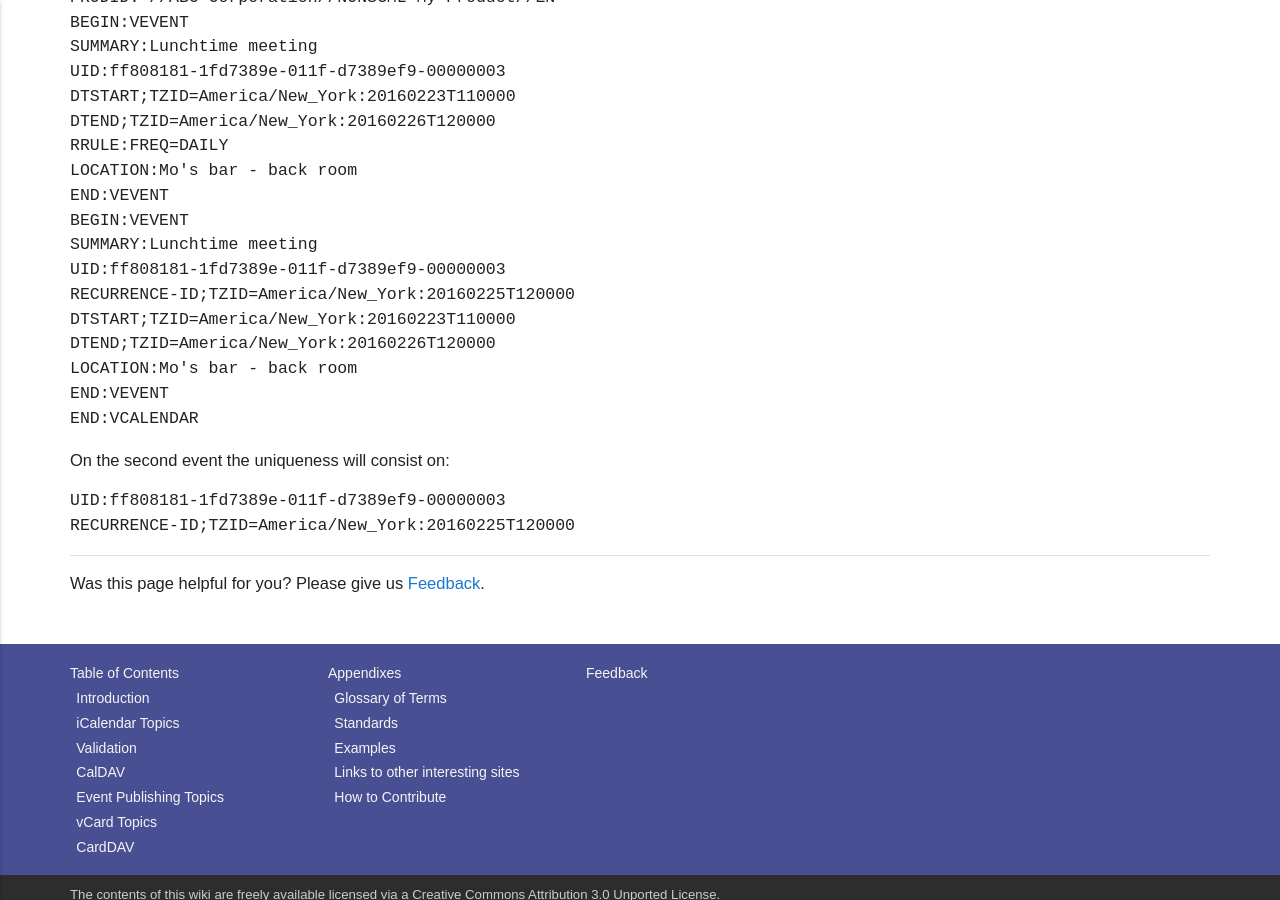
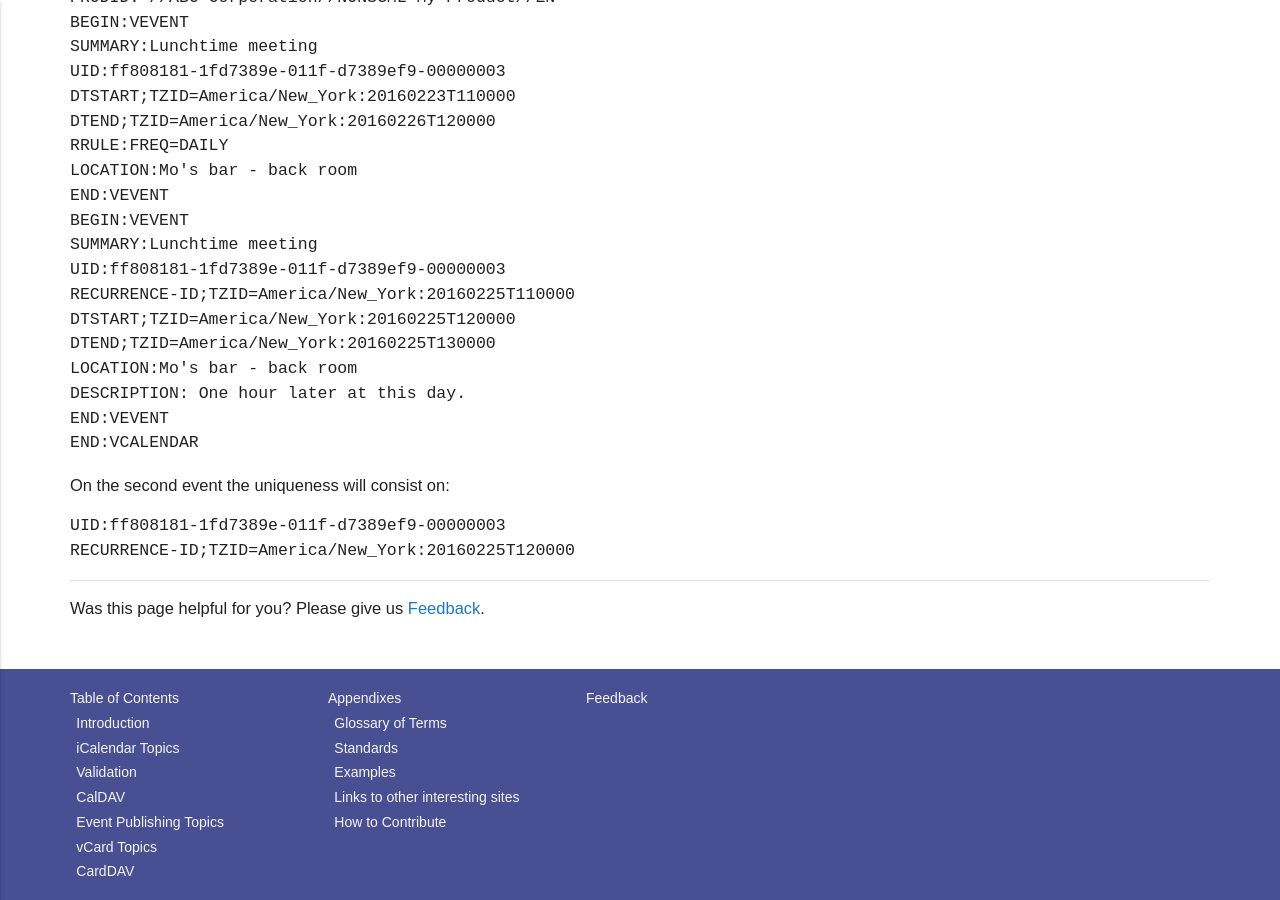
Before and after one commit to CalConnect/DEVGUIDE, a Jekyll site: the page built from _pages/Data-Model/UID.md, in a window 1280 px wide and 900 px high, scrolled down 1713 px. Built offline with Jekyll 4.4.1, drawn with Linux system fonts in a browser that asks for light colours; some web fonts are replaced.

Commit message:
Update UID.md
This should fix the issue, right?

```diff
--- a/_pages/Data-Model/UID.md
+++ b/_pages/Data-Model/UID.md
@@ -66,10 +66,11 @@ END:VEVENT
 BEGIN:VEVENT
 SUMMARY:Lunchtime meeting
 <strong>UID:ff808181-1fd7389e-011f-d7389ef9-00000003
-RECURRENCE-ID;TZID=America/New_York:20160225T120000</strong>
-DTSTART;TZID=America/New_York:20160223T110000
-DTEND;TZID=America/New_York:20160226T120000
+RECURRENCE-ID;TZID=America/New_York:20160225T110000</strong>
+DTSTART;TZID=America/New_York:20160225T120000
+DTEND;TZID=America/New_York:20160225T130000
 LOCATION:Mo's bar - back room
+DESCRIPTION: One hour later at this day.
 END:VEVENT
 END:VCALENDAR
 </code></pre>
```
